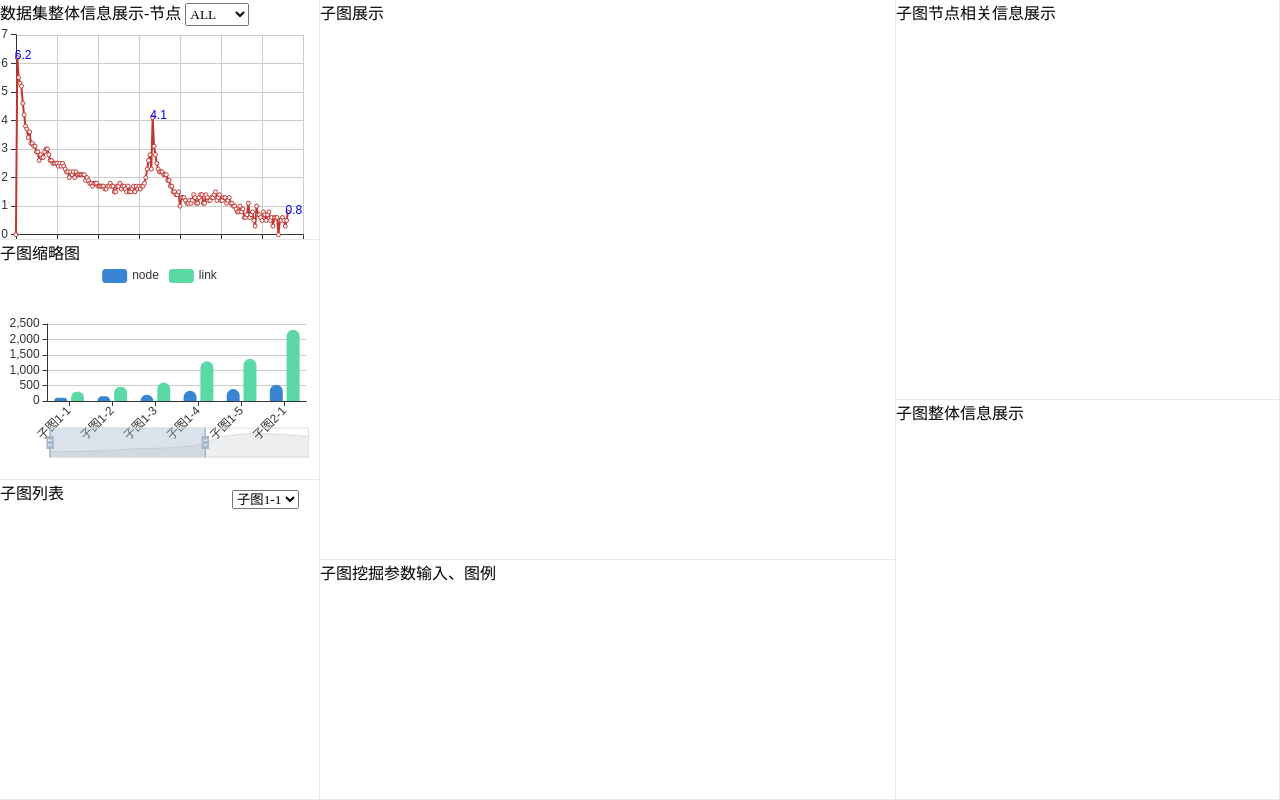
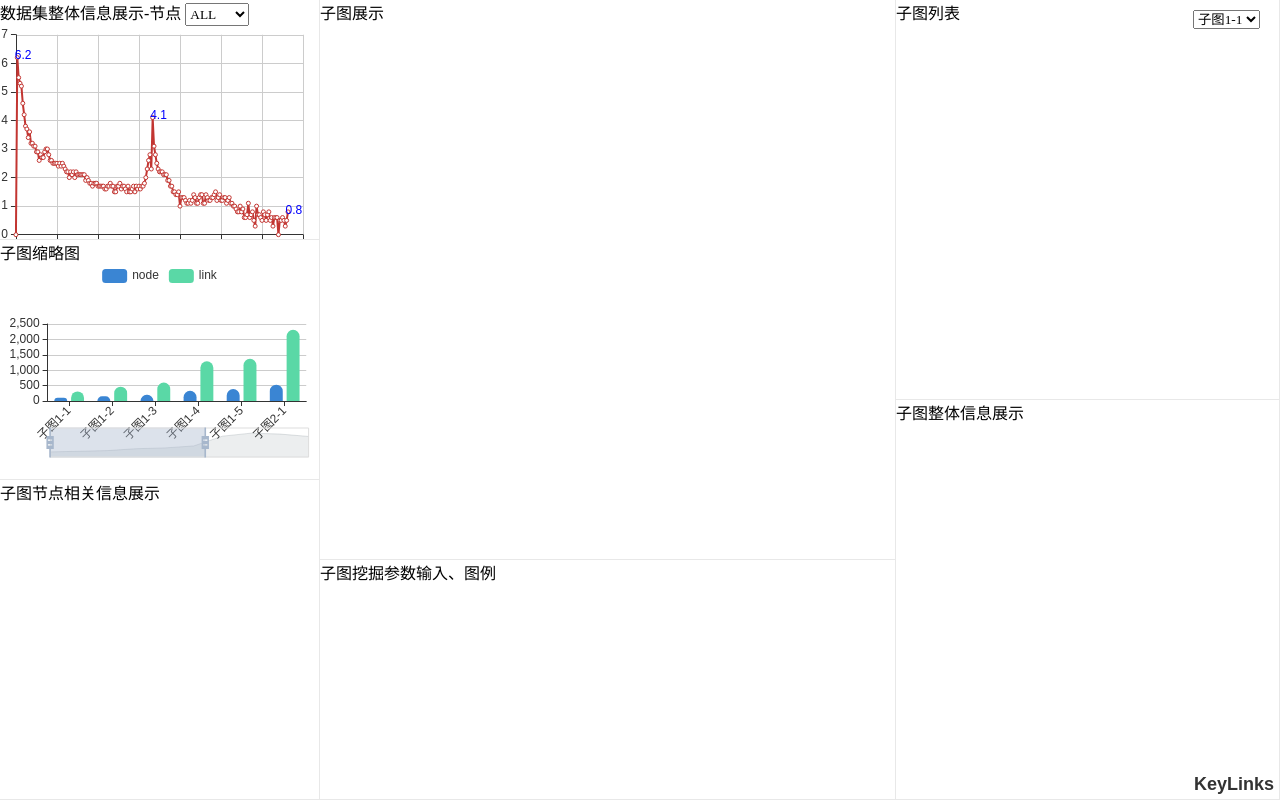
Before and after one commit to ZYL-IRENE/2022challenge1, a plain HTML site: page templates/index.html in a window 1280 px wide. Drawn offline with Linux system fonts and the light colour scheme; no server answers.

Commit message:
Update index.html

```diff
--- a/templates/index.html
+++ b/templates/index.html
@@ -43,6 +43,22 @@
             </div>
             <div id="data-info3-view" style="position:relative">
                 <div id="info3-1">
+                    <p>子图节点相关信息展示</p>
+                </div>
+                <div id="info3-2"></div>
+            </div>
+        </div>
+        <div id="content-middle">
+            <div id="subgraph-view">
+                 子图展示
+            </div>
+            <div id="subgraph-control-view">
+                 子图挖掘参数输入、图例
+            </div>
+        </div>
+        <div id="content-right">
+            <div id="subgraph-info1-view">
+                <div id="info6-1">
                     <p>子图列表</p>
                     <div id="graphList" style="position:absolute;right:20px;top:10px;z-index: 1">
                             <select name="graphTypes" id="graphTypes">
@@ -57,30 +73,15 @@
                                 <option value="Subgraph1-4">子图2-4</option>
                                 <option value="Subgraph1-5">子图2-5</option>
                             </select>
-                        </form>
                     </div>
-                </div>
-                <div id="info3-2"></div>
-
-            </div>
-        </div>
-        <div id="content-middle">
-            <div id="subgraph-view">
-                 子图展示
-            </div>
-            <div id="subgraph-control-view">
-                 子图挖掘参数输入、图例
-            </div>
-        </div>
-        <div id="content-right">
-            <div id="subgraph-info1-view">
-                <div id="info6-1">
-                    <p>子图节点相关信息展示</p>
                 </div>
                 <div id="info6-2"></div>
             </div>
             <div id="subgraph-info2-view">
-                 子图整体信息展示
+                <div id="info7-1">
+                    <p>子图整体信息展示</p>
+                </div>
+                <div id="info7-2"></div>
             </div>
         </div>
     </div>
@@ -90,5 +91,6 @@
 <script src="../static/js/data_info_view2.js"></script>
 <script src="../static/js/data_info_view3.js"></script>
 <script src="../static/js/subgraph_info1_view.js"></script>
+<!--<script src="../static/js/subgraph_info2_view.js"></script>-->
 </body>
 </html>
```
